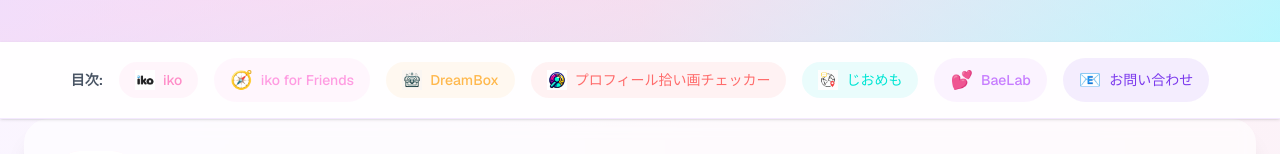
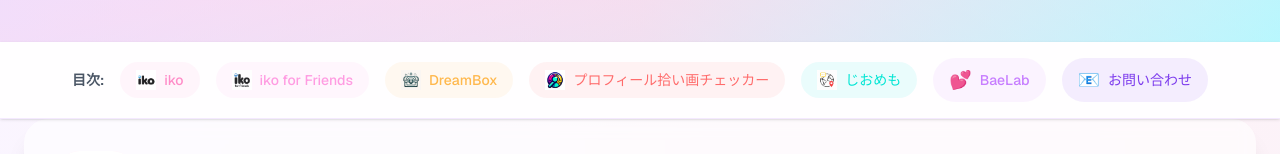
Before and after one commit to tatsukikane/app_portfolio, a Next.js app: page / in a window 1280 px wide. Shown: the part 222-376 px from the top of the page. Built offline with nearby package versions, Linux system fonts and the light colour scheme.

Commit message:
feat: Iko for Friends のアイコンを画像に差し替え

```diff
--- a/data/apps.ts
+++ b/data/apps.ts
@@ -52,7 +52,7 @@ export const apps: App[] = [
     category: 'ライフスタイル',
     color: '#FF9CE2',
     gradient: 'from-pink-200 via-rose-300 to-fuchsia-300',
-    icon: '🧭',
+    icon: '/iko_for_friends_icon.png',
     tags: ['マップ', '共有', 'グループ', '旅行', '飲み会'],
     appStoreUrl:
       'https://apps.apple.com/jp/app/iko-for-friends-%E4%BB%B2%E9%96%93%E3%81%A8%E8%A1%8C%E3%81%8D%E3%81%9F%E3%81%84%E5%A0%B4%E6%89%80%E3%82%92%E3%83%A1%E3%83%A2/id6756227675',
```
Also changed, not shown: public/iko_for_friends_icon.png (added).
